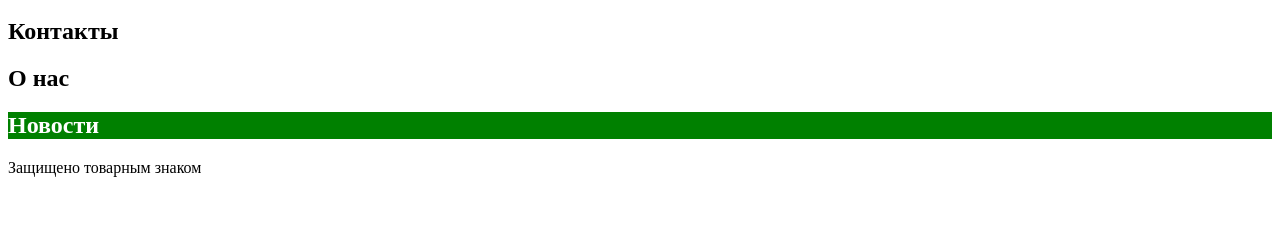
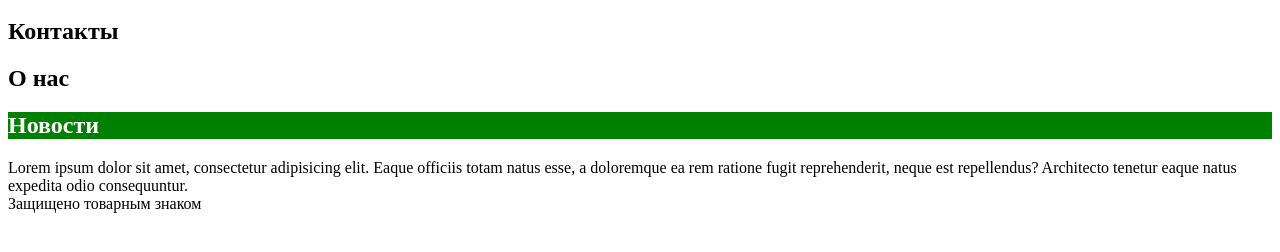
Before and after one commit to neizerth/014-practice-rudn-2023, a plain HTML site: page index.html in a window 1280 px wide. Shown: the part 136-388 px from the top of the page. Drawn offline with Linux system fonts and the light colour scheme.

Commit message:
Добавил новость

```diff
--- a/index.html
+++ b/index.html
@@ -25,6 +25,9 @@
     </section>
     <section class="news">
         <h2 class="news__title">Новости</h2>
+        <article class="news__article">
+            Lorem ipsum dolor sit amet, consectetur adipisicing elit. Eaque officiis totam natus esse, a doloremque ea rem ratione fugit reprehenderit, neque est repellendus? Architecto tenetur eaque natus expedita odio consequuntur.
+        </article>
     </section>
     <footer>
         Защищено товарным знаком
```
